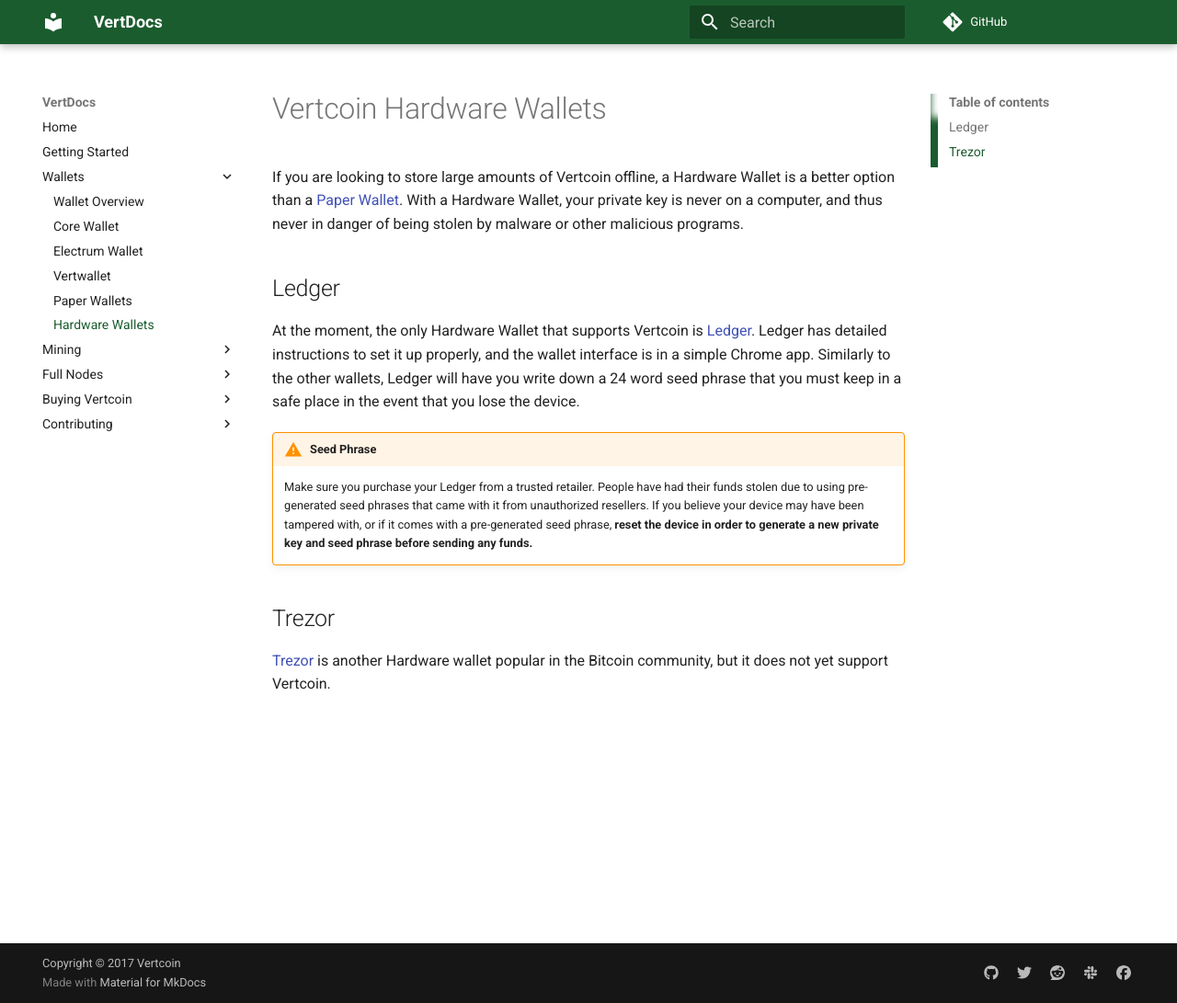
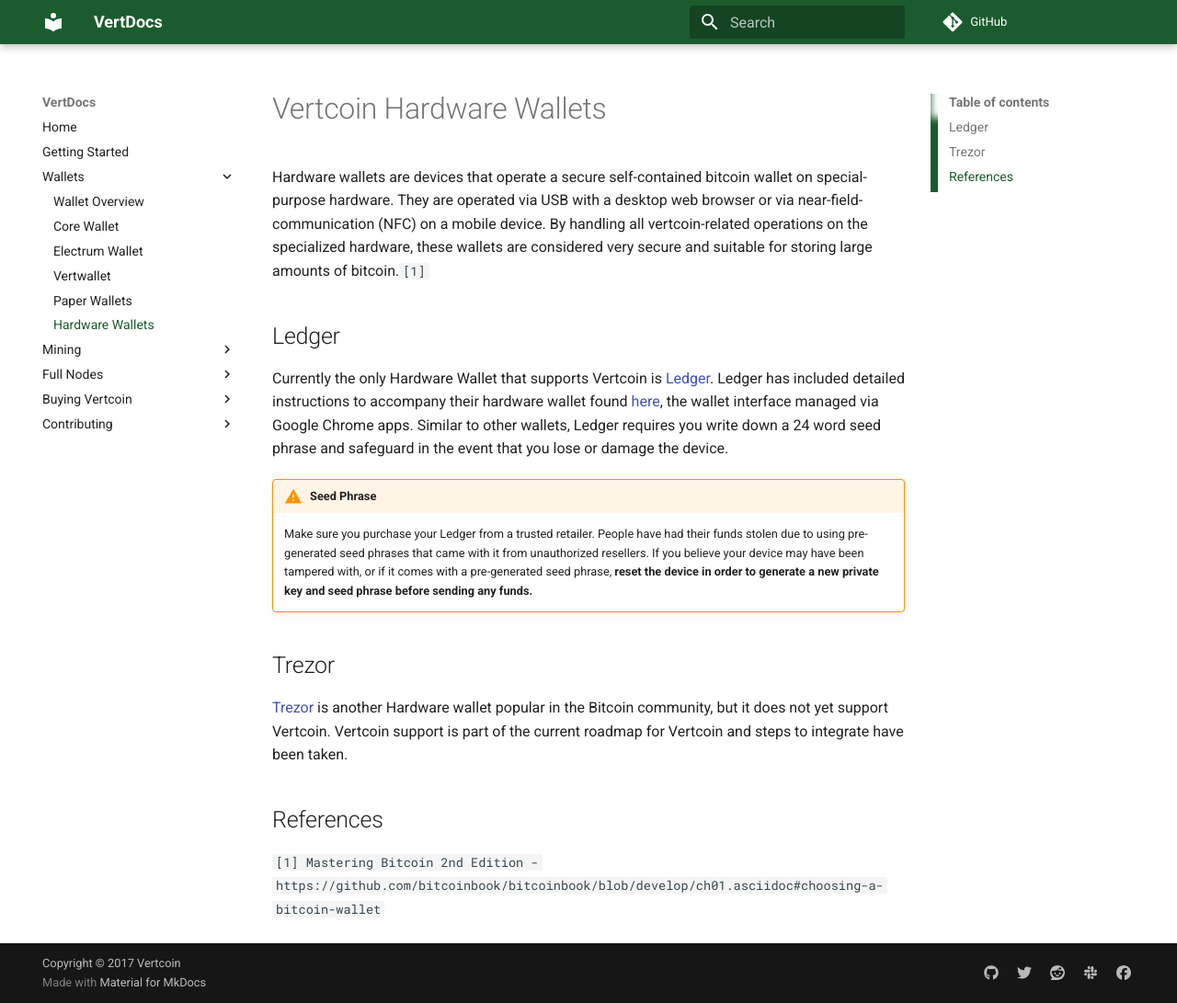
Before and after one commit to vertcoin-project/VertDocs, an MkDocs documentation site: the page built from docs/Wallets/Hardware-Wallets.md, in a window 1280 px wide and 1091 px high. Shown: the whole window at 92% size. Built offline with MkDocs 1.6.1 and Material for MkDocs 9.7.7, drawn with Linux system fonts in a browser that asks for light colours; comment, search, counter and statistics services are not loaded; old or Windows-style settings are respelled for this version of MkDocs.

Commit message:
Update Hardware-Wallets.md
1.) Replaced hardware wallet description language with a more technical description provided by Mastering Bitcoin 2nd Edition
2.) Modified language used in the Ledger section
3.) Modified language used in the Trezor section

```diff
--- a/docs/Wallets/Hardware-Wallets.md
+++ b/docs/Wallets/Hardware-Wallets.md
@@ -1,14 +1,14 @@
 # Vertcoin Hardware Wallets
-
-If you are looking to store large amounts of Vertcoin offline, a Hardware Wallet is a better option than a [Paper Wallet](./Paper-Wallets/). With a Hardware Wallet, your private key is never on a computer, and thus never in danger of being stolen by malware or other malicious programs.
+Hardware wallets are devices that operate a secure self-contained bitcoin wallet on special-purpose hardware. They are operated via USB with a desktop web browser or via near-field-communication (NFC) on a mobile device. By handling all vertcoin-related operations on the specialized hardware, these wallets are considered very secure and suitable for storing large amounts of bitcoin.`[1]`
 
 ## Ledger
-
-At the moment, the only Hardware Wallet that supports Vertcoin is [Ledger](https://www.ledgerwallet.com/). Ledger has detailed instructions to set it up properly, and the wallet interface is in a simple Chrome app. Similarly to the other wallets, Ledger will have you write down a 24 word seed phrase that you must keep in a safe place in the event that you lose the device.
+Currently the only Hardware Wallet that supports Vertcoin is [Ledger](https://www.ledgerwallet.com/). Ledger has included detailed instructions to accompany their hardware wallet found [here](https://www.ledgerwallet.com/start/ledger-nano-s), the wallet interface managed via Google Chrome apps. Similar to other wallets, Ledger requires you write down a 24 word seed phrase and safeguard in the event that you lose or damage the device.
 
 !!!warning "Seed Phrase"
     Make sure you purchase your Ledger from a trusted retailer. People have had their funds stolen due to using pre-generated seed phrases that came with it from unauthorized resellers. If you believe your device may have been tampered with, or if it comes with a pre-generated seed phrase, **reset the device in order to generate a new private key and seed phrase before sending any funds.**
 
 ## Trezor
+[Trezor](https://trezor.io/) is another Hardware wallet popular in the Bitcoin community, but it does not yet support Vertcoin. Vertcoin support is part of the current roadmap for Vertcoin and steps to integrate have been taken.
 
-[Trezor](https://trezor.io/) is another Hardware wallet popular in the Bitcoin community, but it does not yet support Vertcoin.
+## References
+`[1] Mastering Bitcoin 2nd Edition - https://github.com/bitcoinbook/bitcoinbook/blob/develop/ch01.asciidoc#choosing-a-bitcoin-wallet`
```
